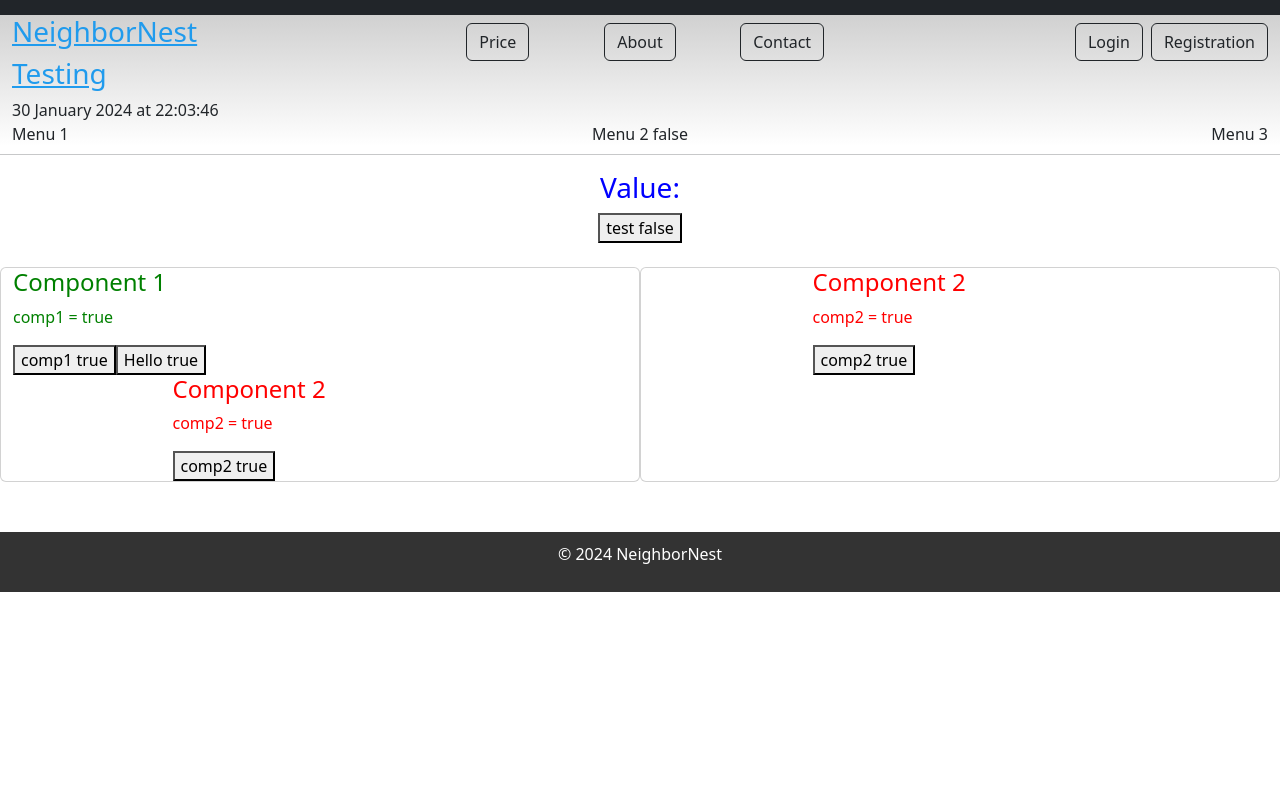
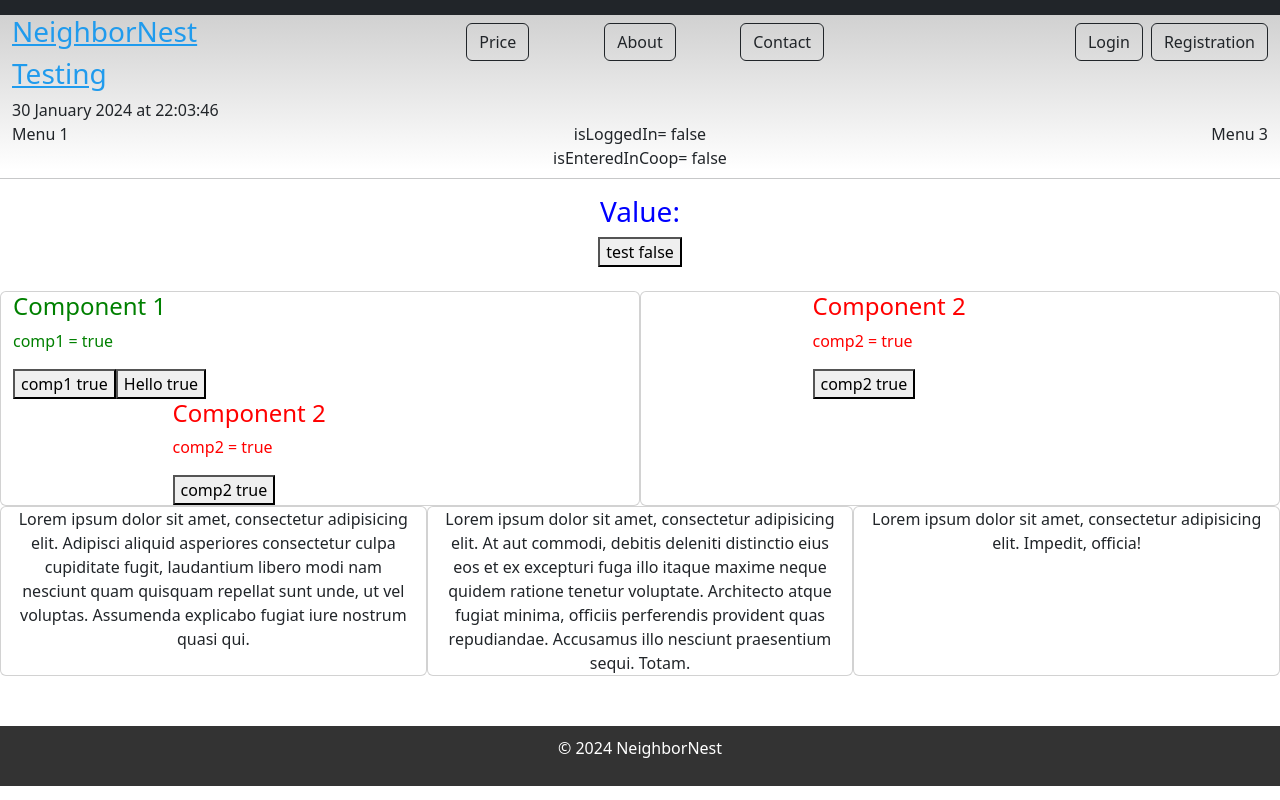
Before and after one commit to evgfed1/neighbornest-ui, a Vue app: page /testing in a window 1280 px wide. Built offline with nearby package versions, Linux system fonts and the light colour scheme.

Commit message:
Learning Vuex

```diff
--- a/src/App.vue
+++ b/src/App.vue
@@ -1,13 +1,29 @@
 <template>
   <UpperMenuBarTest/>
-<!--  <UpperMenuBar/>-->
+  <!--  <UpperMenuBar/>-->
+<!--  <div id="app" v-if="$store.state.isLoggedIn">-->
   <div id="app">
     <router-view/>
-    <Footer/>
   </div>
+  <div class="container-fluid" v-if="!$store.state.isLoggedIn">
+    <div class="row">
+      <div class="col-4 card text-center">
+        Lorem ipsum dolor sit amet, consectetur adipisicing elit. Adipisci aliquid asperiores consectetur culpa
+        cupiditate fugit, laudantium libero modi nam nesciunt quam quisquam repellat sunt unde, ut vel voluptas.
+        Assumenda explicabo fugiat iure nostrum quasi qui.
+      </div>
+      <div class="col-4 card text-center">
+        Lorem ipsum dolor sit amet, consectetur adipisicing elit. At aut commodi, debitis deleniti distinctio eius eos
+        et ex excepturi fuga illo itaque maxime neque quidem ratione tenetur voluptate. Architecto atque fugiat minima,
+        officiis perferendis provident quas repudiandae. Accusamus illo nesciunt praesentium sequi. Totam.
+      </div>
+      <div class="col-4 card text-center">
+        Lorem ipsum dolor sit amet, consectetur adipisicing elit. Impedit, officia!
+      </div>
+    </div>
+  </div>
+  <Footer/>
 </template>
-
-
 
 
 <script>
@@ -16,6 +32,6 @@ import UpperMenuBar from "@/components/header/UpperMenuBar.vue";
 import Footer from "@/components/footer/Footer.vue";
 
 export default {
-  components: {Footer, UpperMenuBar,UpperMenuBarTest},
+  components: {Footer, UpperMenuBar, UpperMenuBarTest},
 }
 </script>
--- a/src/components/association/AssociationChoose.vue
+++ b/src/components/association/AssociationChoose.vue
@@ -60,6 +60,7 @@ export default {
 
       this.activeUserAssociations.roleName = sessionStorage.getItem('roleName')
       alert('activeUserAssociations.roleName: ' + this.activeUserAssociations.roleName)
+      this.$store.commit('setTrueIsEnteredInCoop')
       router.push('/association')
     },
 
@@ -99,12 +100,6 @@ export default {
   },
   mounted() {
     this.getActiveAssociations()
-
-    // const storedAssociation = sessionStorage.getItem('selectedAssociation');
-    // if (storedAssociation) {
-    //   this.selectedAssociation = JSON.parse(storedAssociation);
-    // }
   }
-
 }
 </script>
--- a/src/components/header/UpperMenuBarTest.vue
+++ b/src/components/header/UpperMenuBarTest.vue
@@ -33,8 +33,8 @@
 
           <div class="col-4 container-fluid text-center">
             <MainButtonsIsLoggedOut v-if="!$store.state.isLoggedIn"/>
-            <MainButtonsIsLoggedIn v-if="$store.state.isLoggedIn && !isEnteredInCoop"/>
-            <MainButtonsIsEnteredInCoop v-if="$store.state.isLoggedIn && isEnteredInCoop"/>
+            <MainButtonsIsLoggedIn v-if="$store.state.isLoggedIn && !$store.state.isEnteredInCoop"/>
+            <MainButtonsIsEnteredInCoop v-if="$store.state.isLoggedIn && $store.state.isEnteredInCoop"/>
           </div>
 
           <div class="col-4 text-end">
@@ -57,8 +57,7 @@
                 Menu 1
               </div>
               <div class="col-4 text-center">
-                Menu 2
-                {{$store.state.isLoggedIn}}
+                isLoggedIn= {{$store.state.isLoggedIn}} <br> isEnteredInCoop= {{$store.state.isEnteredInCoop}}
               </div>
               <div class="col-4 text-end">
                 Menu 3
@@ -104,7 +103,7 @@ export default {
   },
   data() {
     return {
-      isEnteredInCoop: false,
+      isEnteredInCoopLocal: false,
       isLoggedInLocal: false,
       userId: 0,
       firstName: '',
@@ -141,6 +140,7 @@ export default {
       sessionStorage.clear();
       const userId = sessionStorage.getItem('userId');
       if (userId == null) {
+        this.$store.commit('setFalseIsEnteredInCoop');
         this.$store.commit('setFalseIsLoggedIn');
       }
       router.push('/')
@@ -157,8 +157,8 @@ export default {
     },
 
     changeStatusForCoop() {
-      this.isEnteredInCoop = !this.isEnteredInCoop;
-      alert("isEnteredInCoop: " + this.isEnteredInCoop)
+      this.isEnteredInCoopLocal = !this.isEnteredInCoopLocal;
+      alert("isEnteredInCoop: " + this.isEnteredInCoopLocal)
     }
   }
 }
--- a/src/store/store.js
+++ b/src/store/store.js
@@ -6,6 +6,7 @@ export default createStore({
         comp2: true,
         testComponent2Value: true,
         isLoggedIn: false,
+        isEnteredInCoop: false,
     },
     mutations: {
         changeComp2Stat(state) {
@@ -31,6 +32,17 @@ export default createStore({
             console.log("isLoggedin: " + state.isLoggedIn)
             alert("vuex loggedIn = " + state.isLoggedIn)
         },
+        setTrueIsEnteredInCoop(state) {
+            state.isEnteredInCoop = true
+            console.log("isEnteredInCoop: " + state.isEnteredInCoop)
+            alert("vuex enteredCOOP = " + state.isEnteredInCoop)
+        },
+        setFalseIsEnteredInCoop(state) {
+            state.isEnteredInCoop = false
+            console.log("isEnteredInCoop: " + state.isEnteredInCoop)
+            alert("vuex enteredCOOP = " + state.isEnteredInCoop)
+        },
+
 
     },
     actions: {},
--- a/src/views/AssociationEnterView.vue
+++ b/src/views/AssociationEnterView.vue
@@ -49,10 +49,11 @@ export default {
   components: {RegistrationAssociationForm, AssociationChoose, AssociationEnterRequest},
   data() {
     return {
-      showRegistrationForm: false,
-      isEnteredInCoop: sessionStorage.getItem('isEnteredInCoop'),
-      isLoggedIn: sessionStorage.getItem('isLoggedIn')
+      showRegistrationForm: false
     }
+  },
+  methods: {
+
   }
 }
 </script>
```
